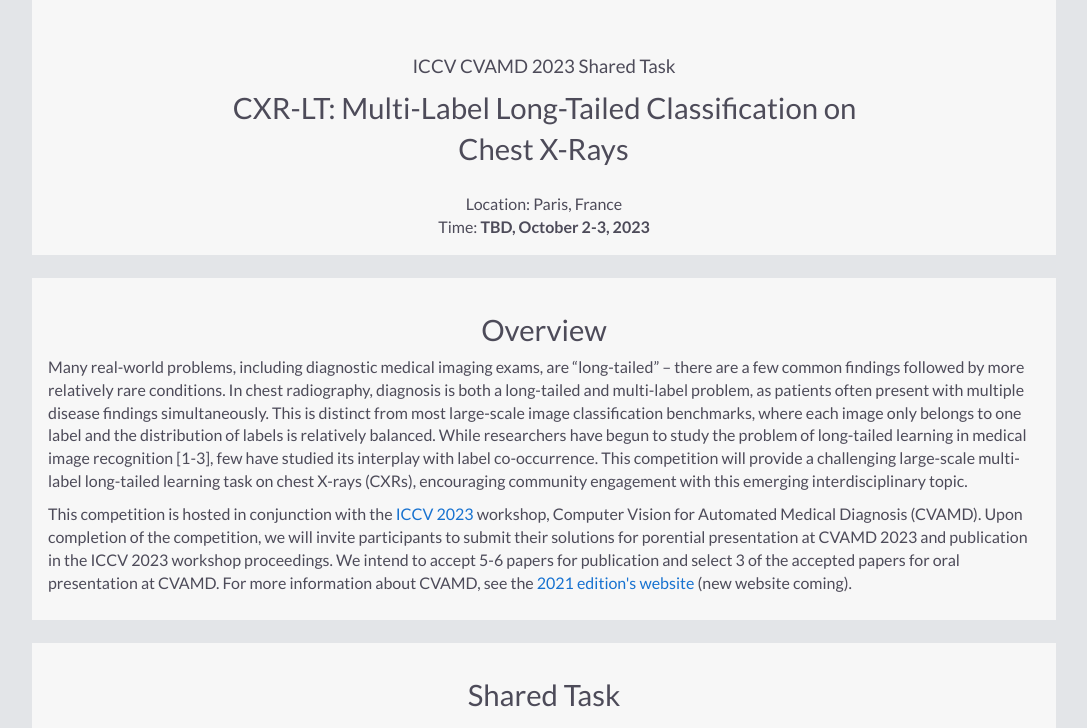
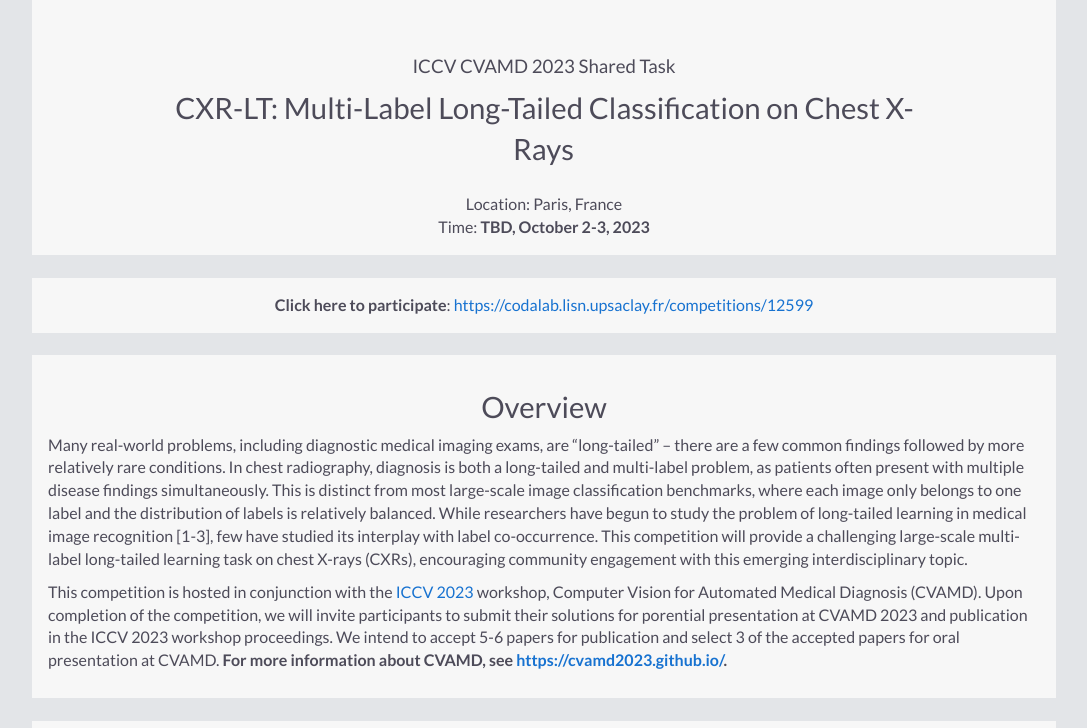
Before and after one commit to CXR-LT/CXR-LT-2023, a plain HTML site: page index.html in a window 1280 px wide. Shown: the top 728 px of the page, without its empty margins (96-1183 px from the left). Drawn offline with nearby package versions, Linux system fonts and the light colour scheme.

Commit message:
Add link to CodaLab.

```diff
--- a/index.html
+++ b/index.html
@@ -15,7 +15,7 @@
 <div class="container">
   <table border="0" align="center">
     <tr>
-      <td width="700" align="center" valign="middle"><h3>ICCV CVAMD 2023 Shared Task</h3>
+      <td width="800" align="center" valign="middle"><h3>ICCV CVAMD 2023 Shared Task</h3>
       <span class="title">CXR-LT: Multi-Label Long-Tailed Classification on Chest X-Rays</span></td>
     </tr>
     <tr>
@@ -31,12 +31,18 @@
 
 <br>
 
+<div class="containersmall">
+  <center><b>Click here to participate</b>: <a href="https://codalab.lisn.upsaclay.fr/competitions/12599">https://codalab.lisn.upsaclay.fr/competitions/12599</a></center>
+</div>
+
+<br>
+
 <div class="container">
   <h2>Overview</h2>
   <div class="overview">
     <p>Many real-world problems, including diagnostic medical imaging exams, are “long-tailed” – there are a few common findings followed by more relatively rare conditions. In chest radiography, diagnosis is both a long-tailed and multi-label problem, as patients often present with multiple disease findings simultaneously. This is distinct from most large-scale image classification benchmarks, where each image only belongs to one label and the distribution of labels is relatively balanced. While researchers have begun to study the problem of long-tailed learning in medical image recognition [1-3], few have studied its interplay with label co-occurrence. This competition will provide a challenging large-scale multi-label long-tailed learning task on chest X-rays (CXRs), encouraging community engagement with this emerging interdisciplinary topic.</p>
 
-    <p>This competition is hosted in conjunction with the <a href="https://iccv2023.thecvf.com/">ICCV 2023</a> workshop, Computer Vision for Automated Medical Diagnosis (CVAMD). Upon completion of the competition, we will invite participants to submit their solutions for porential presentation at CVAMD 2023 and publication in the ICCV 2023 workshop proceedings. We intend to accept 5-6 papers for publication and select 3 of the accepted papers for oral presentation at CVAMD. For more information about CVAMD, see the <a href="https://sites.google.com/view/CVAMD2021/">2021 edition's website</a> (new website coming).</p>
+    <p>This competition is hosted in conjunction with the <a href="https://iccv2023.thecvf.com/">ICCV 2023</a> workshop, Computer Vision for Automated Medical Diagnosis (CVAMD). Upon completion of the competition, we will invite participants to submit their solutions for porential presentation at CVAMD 2023 and publication in the ICCV 2023 workshop proceedings. We intend to accept 5-6 papers for publication and select 3 of the accepted papers for oral presentation at CVAMD. <b>For more information about CVAMD, see <a href="https://cvamd2023.github.io/">https://cvamd2023.github.io/</a>.</b></p>
   </div>
 </div>
 
```
